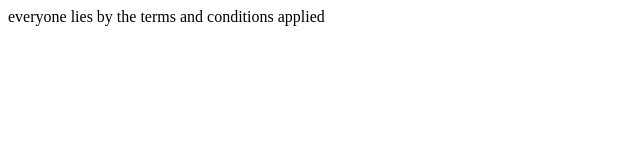
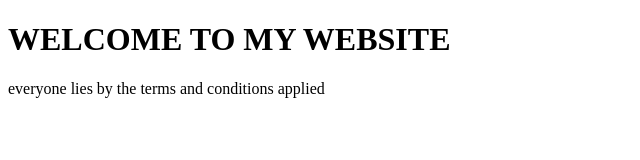
Before and after one commit to staceyanne611/roboticts, a plain HTML site: page index.html in a window 1280 px wide. Shown: the whole page, without its empty margins (0-640 px from the left). Drawn offline with Linux system fonts and the light colour scheme.

Commit message:
Update index.html
I added a header

```diff
--- a/index.html
+++ b/index.html
@@ -4,10 +4,11 @@
     <meta charset="UTF-8">
     <meta name="viewport" content="width=device-width, initial-scale=1.0">
     <title>MY MINI WEB</title>
+
 </head>
 
 <body>
-
+<h1>WELCOME TO MY WEBSITE</h1>
 </body>
 <footer class="footer">everyone lies by the terms and conditions applied</footer>
 </html>
```
